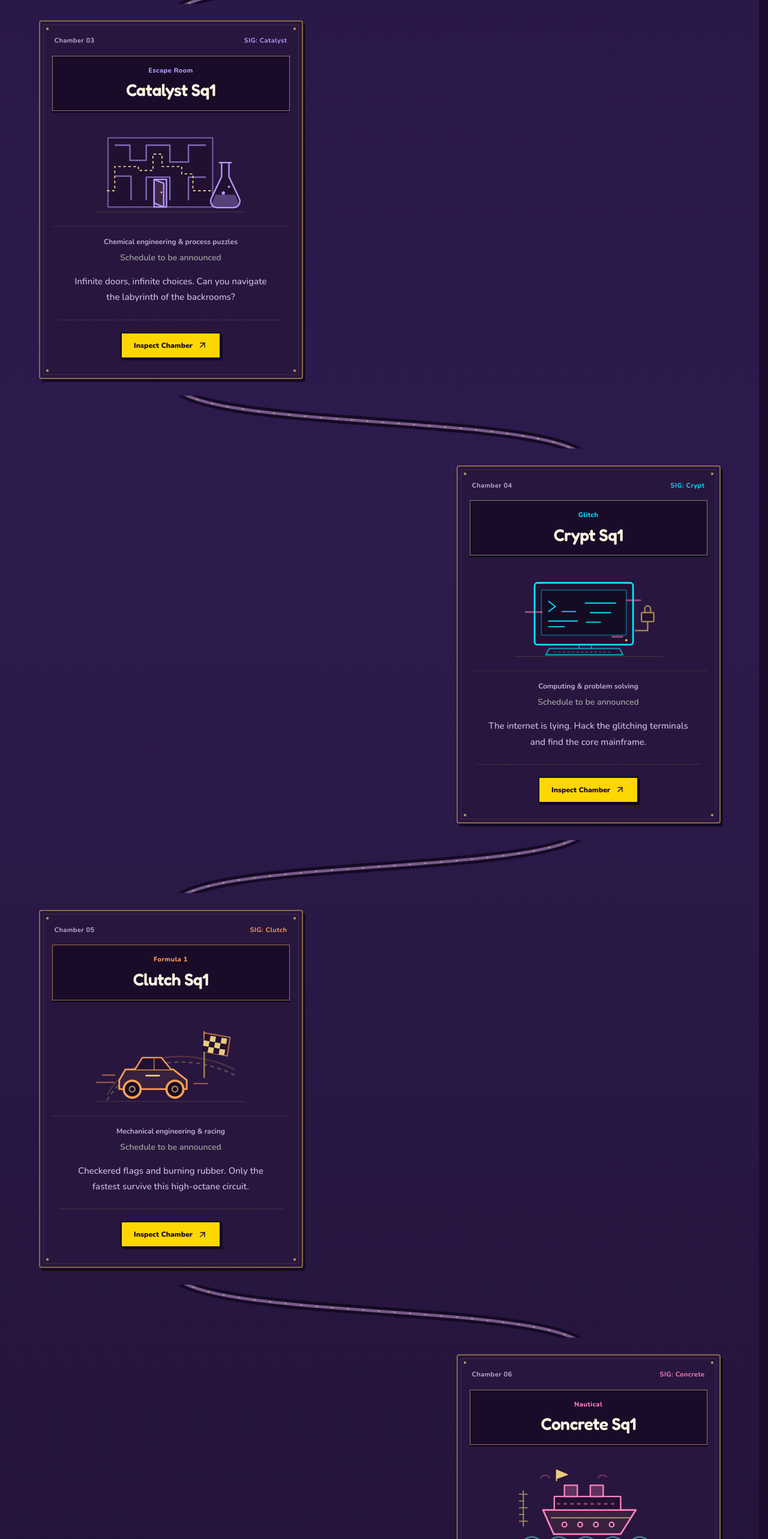
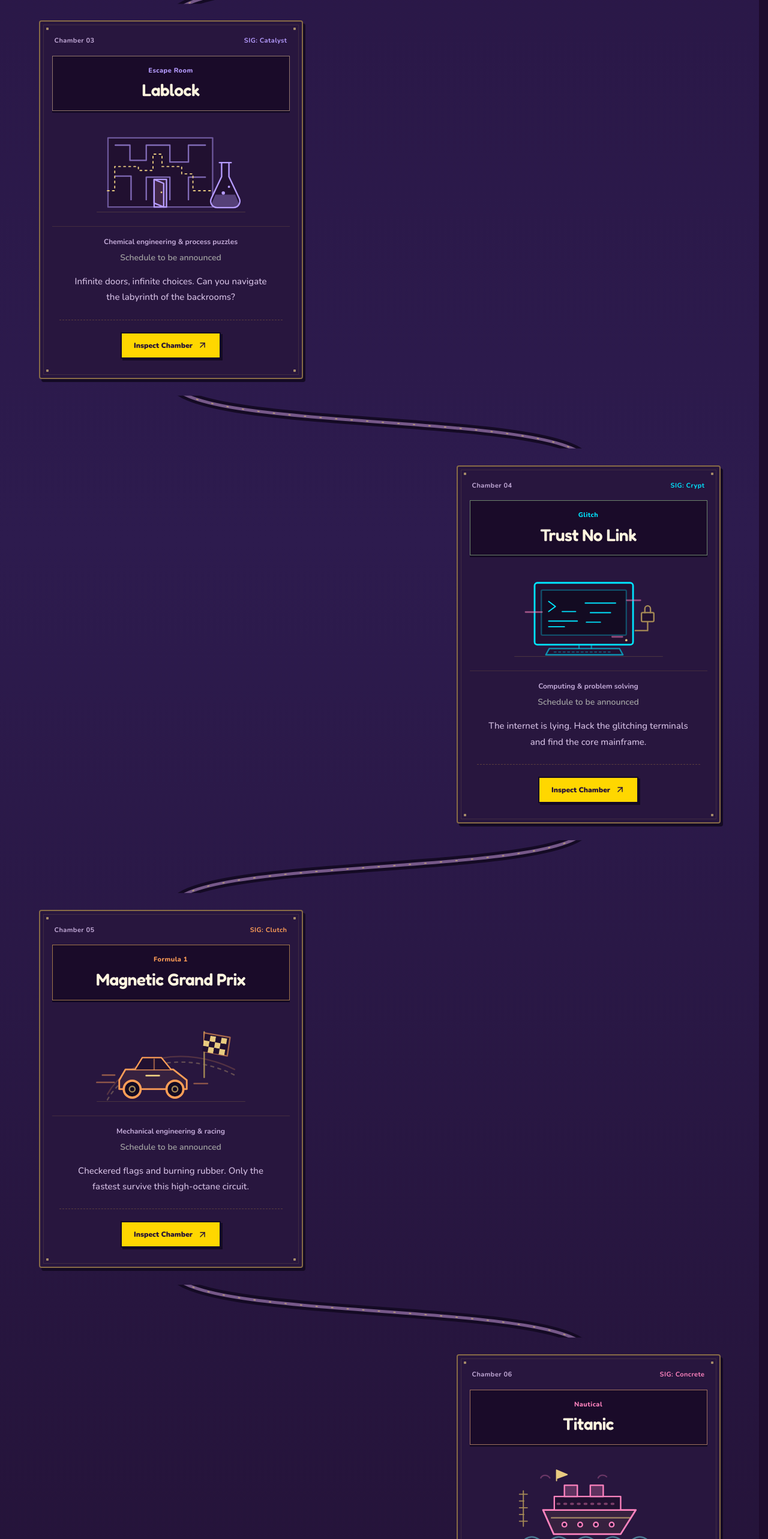
Before and after one commit to mallaanirudh/iste-event, a Next.js app in the folder frontend/: page / in a window 1280 px wide. Shown: the part 3820-6386 px from the top of the page at 60% size. Built offline with nearby package versions, Linux system fonts and the light colour scheme.

Commit message:
chamber titles

```diff
--- a/frontend/HomePageComponents/InventingRoomsSection.tsx
+++ b/frontend/HomePageComponents/InventingRoomsSection.tsx
@@ -18,31 +18,31 @@ const EVENTS = [
   },
   {
     id: "charge-sq1",
-    title: "Charge Sq1",
+    title: "Power The Beacon",
     desc: "Break the blocks, find the diamonds. An 8-bit adventure of epic mechanical proportions.",
     theme: "8-bit",
   },
   {
     id: "catalyst-sq1",
-    title: "Catalyst Sq1",
+    title: "Lablock",
     desc: "Infinite doors, infinite choices. Can you navigate the labyrinth of the backrooms?",
     theme: "Escape Room",
   },
   {
     id: "crypt-sq1",
-    title: "Crypt Sq1",
+    title: "Trust No link",
     desc: "The internet is lying. Hack the glitching terminals and find the core mainframe.",
     theme: "Glitch",
   },
   {
     id: "clutch-sq1",
-    title: "Clutch Sq1",
+    title: "Magnetic Grand Prix",
     desc: "Checkered flags and burning rubber. Only the fastest survive this high-octane circuit.",
     theme: "Formula 1",
   },
   {
     id: "concrete-sq1",
-    title: "Concrete Sq1",
+    title: "Titanic",
     desc: "Float it for Jack. A nautical engineering marvel hidden in the depths of the factory.",
     theme: "Nautical",
   },
--- a/frontend/components/festival/chamber-data.ts
+++ b/frontend/components/festival/chamber-data.ts
@@ -45,7 +45,7 @@ export const chambers: Chamber[] = [
   },
   {
     id: "catalyst-sq1",
-    title: "Catalyst Sq1",
+    title: "Lablock",
     description:
       "Infinite doors, infinite choices. Can you navigate the labyrinth of the backrooms?",
     theme: "Escape Room",
@@ -58,7 +58,7 @@ export const chambers: Chamber[] = [
   },
   {
     id: "crypt-sq1",
-    title: "Crypt Sq1",
+    title: "Trust No Link",
     description:
       "The internet is lying. Hack the glitching terminals and find the core mainframe.",
     theme: "Glitch",
@@ -71,7 +71,7 @@ export const chambers: Chamber[] = [
   },
   {
     id: "clutch-sq1",
-    title: "Clutch Sq1",
+    title: "Magnetic Grand Prix",
     description:
       "Checkered flags and burning rubber. Only the fastest survive this high-octane circuit.",
     theme: "Formula 1",
@@ -84,7 +84,7 @@ export const chambers: Chamber[] = [
   },
   {
     id: "concrete-sq1",
-    title: "Concrete Sq1",
+    title: "Titanic",
     description:
       "Float it for Jack. A nautical engineering marvel hidden in the depths of the factory.",
     theme: "Nautical",
```
